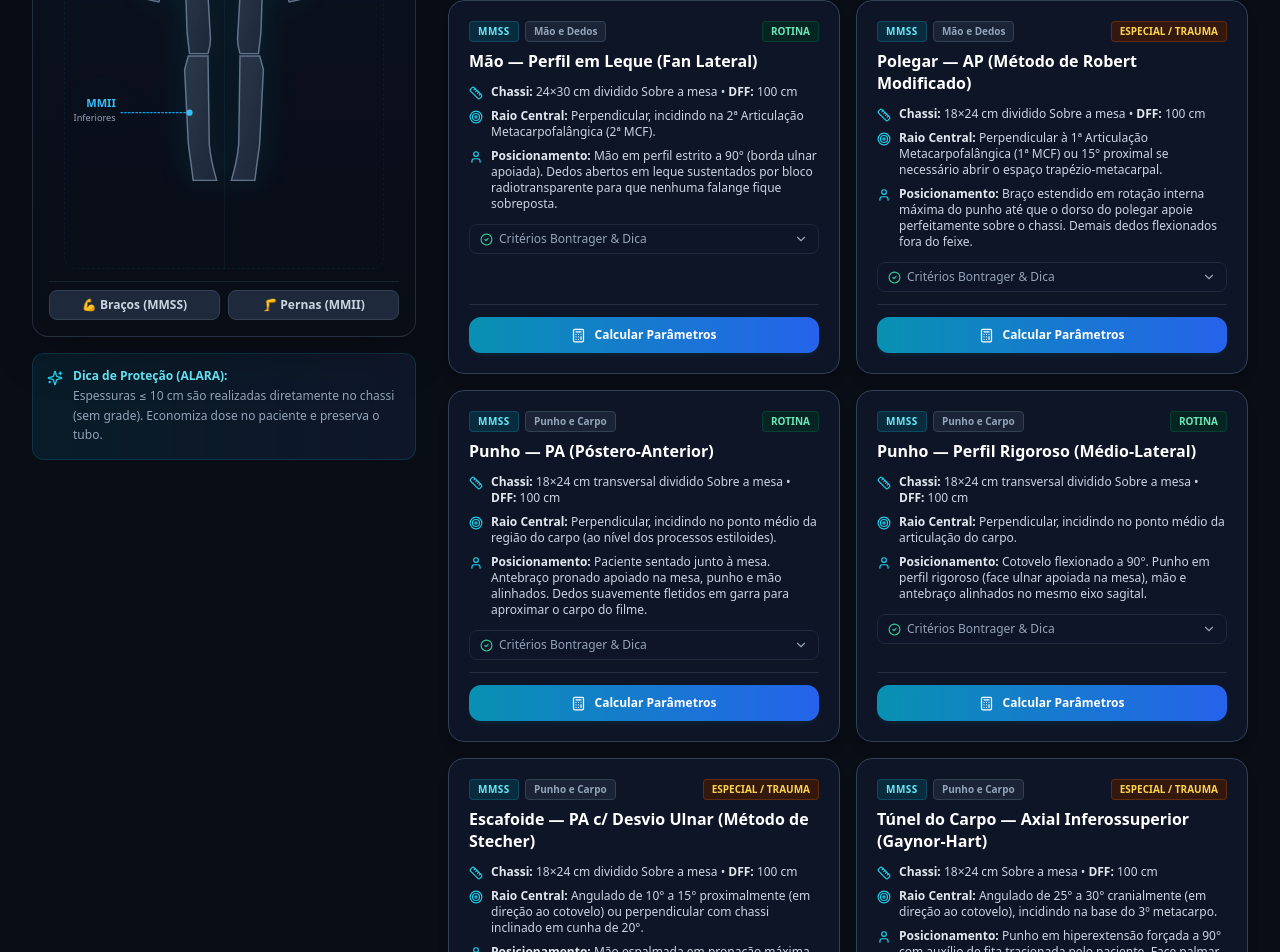
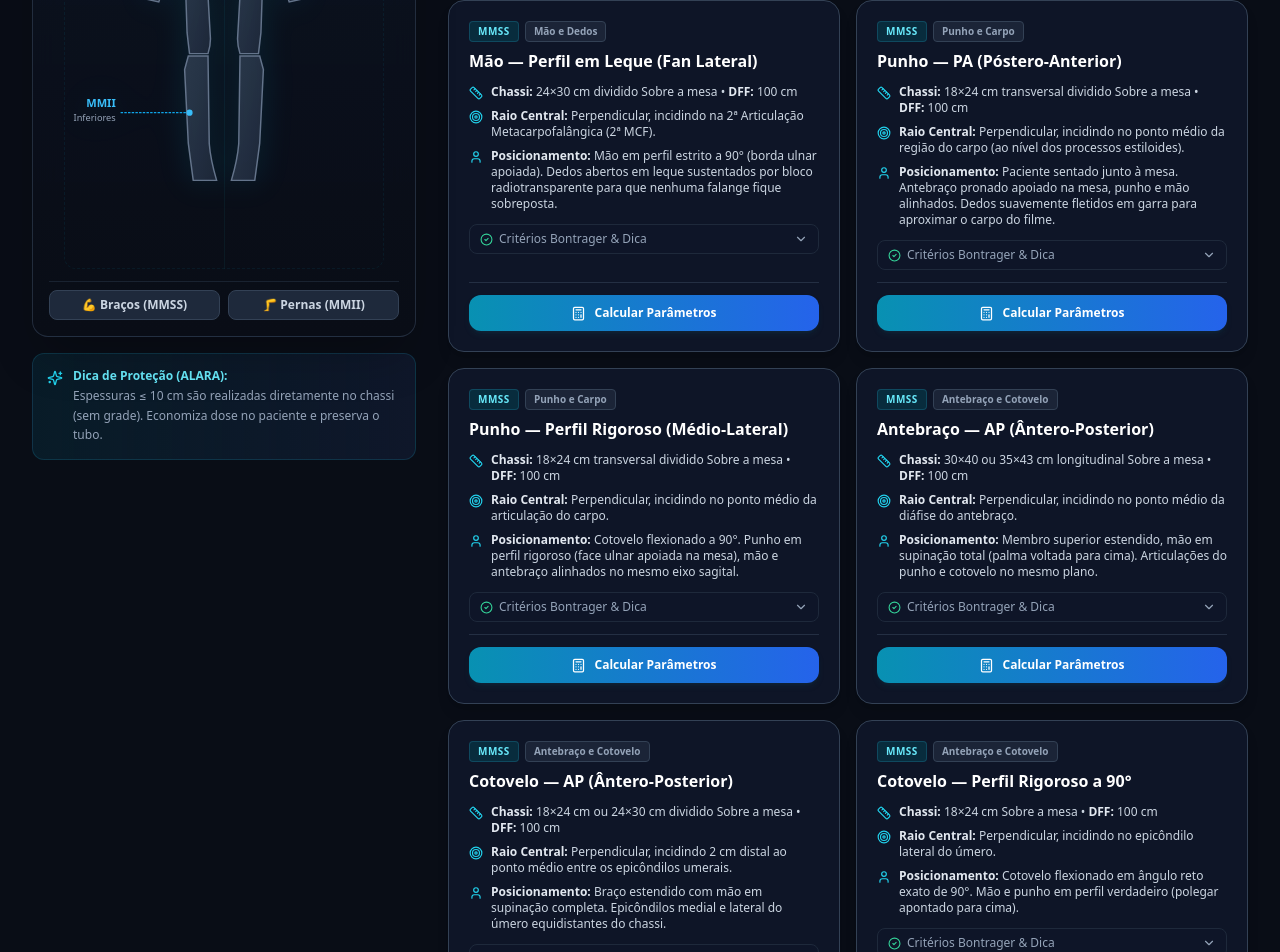
Before and after one commit to HenriqueFreire/guia-posicionamento-radiografico, a React (Vite) app: page / in a window 1280 px wide. Shown: the part 580-1532 px from the top of the page. Built offline with nearby package versions, Linux system fonts and the light colour scheme.

Commit message:
feat(rotinas): manter exclusivamente incidencias de rotina e remover exames especiais/trauma

```diff
--- a/src/components/CardIncidencia.tsx
+++ b/src/components/CardIncidencia.tsx
@@ -23,22 +23,12 @@ export const CardIncidencia: React.FC<CardIncidenciaProps> = ({
     <article className="bg-radiology-dark/90 border border-radiology-border rounded-2xl p-5 flex flex-col justify-between shadow-lg hover:shadow-cyan-950/30 hover:border-cyan-500/40 transition-all duration-300">
       <div>
         {/* Badges de Categoria */}
-        <div className="flex items-center justify-between gap-2 mb-2 flex-wrap">
-          <div className="flex items-center gap-1.5 flex-wrap">
-            <span className="text-[10px] font-bold uppercase tracking-wider px-2 py-0.5 rounded bg-cyan-950/80 text-cyan-300 border border-cyan-800/60">
-              {incidencia.regiao}
-            </span>
-            <span className="text-[10px] font-semibold text-slate-400 bg-slate-800/80 px-2 py-0.5 rounded border border-slate-700">
-              {incidencia.subregiao}
-            </span>
-          </div>
-
-          <span className={`text-[10px] font-bold uppercase px-2 py-0.5 rounded border ${
-            incidencia.tipo === 'Rotina'
-              ? 'bg-emerald-950/70 text-emerald-300 border-emerald-800/50'
-              : 'bg-amber-950/70 text-amber-300 border-amber-800/50'
-          }`}>
-            {incidencia.tipo}
+        <div className="flex items-center gap-1.5 mb-2 flex-wrap">
+          <span className="text-[10px] font-bold uppercase tracking-wider px-2 py-0.5 rounded bg-cyan-950/80 text-cyan-300 border border-cyan-800/60">
+            {incidencia.regiao}
+          </span>
+          <span className="text-[10px] font-semibold text-slate-400 bg-slate-800/80 px-2 py-0.5 rounded border border-slate-700">
+            {incidencia.subregiao}
           </span>
         </div>
 
--- a/src/components/Header.tsx
+++ b/src/components/Header.tsx
@@ -48,7 +48,7 @@ export const Header: React.FC<HeaderProps> = ({
             type="text"
             value={busca}
             onChange={(e) => onMudarBusca(e.target.value)}
-            placeholder="Buscar por incidência, estrutura ou epônimo (ex: escafoide, ombro y, mortise, farill, joelho)..."
+            placeholder="Buscar por incidência, estrutura ou osso (ex: punho, antebraço, joelho, fêmur, bacia)..."
             className="w-full pl-10 pr-10 py-2.5 bg-radiology-dark border border-radiology-border rounded-xl text-sm text-white placeholder-slate-500 focus:outline-none focus:border-cyan-500 focus:ring-2 focus:ring-cyan-500/20 transition-all"
           />
           {busca && (
--- a/src/data/incidencias.ts
+++ b/src/data/incidencias.ts
@@ -53,22 +53,6 @@ export const INCIDENCIAS: IncidenciaRadiografica[] = [
     dicaPratica: 'Evite que o polegar fique escondido atrás dos dedos; mantenha-o apontando para cima.'
   },
   {
-    id: 'polegar-ap-robert',
-    nome: 'Polegar — AP (Método de Robert Modificado)',
-    regiao: 'MMSS',
-    subregiao: 'Mão e Dedos',
-    tipo: 'Especial / Trauma',
-    espessuraMediaCm: 3,
-    masBase: 2.5,
-    dffCm: 100,
-    tamanhoChassi: '18×24 cm dividido',
-    gradeRecomendada: false,
-    raioCentral: 'Perpendicular à 1ª Articulação Metacarpofalângica (1ª MCF) ou 15° proximal se necessário abrir o espaço trapézio-metacarpal.',
-    posicionamento: 'Braço estendido em rotação interna máxima do punho até que o dorso do polegar apoie perfeitamente sobre o chassi. Demais dedos flexionados fora do feixe.',
-    criteriosBontrager: 'Polegar em AP verdadeiro. Articulação trapézio-metacarpal claramente aberta sem sobreposição para diagnóstico de Fratura-luxação de Bennett e Rolando.',
-    dicaPratica: 'A rotação interna máxima da mão é a chave do exame. Se o paciente sentir dor, incline ligeiramente o chassi.'
-  },
-  {
     id: 'punho-pa',
     nome: 'Punho — PA (Póstero-Anterior)',
     regiao: 'MMSS',
@@ -99,38 +83,6 @@ export const INCIDENCIAS: IncidenciaRadiografica[] = [
     posicionamento: 'Cotovelo flexionado a 90°. Punho em perfil rigoroso (face ulnar apoiada na mesa), mão e antebraço alinhados no mesmo eixo sagital.',
     criteriosBontrager: 'Sobreposição exata dos processos estiloides do rádio e da ulna. Rádio distal, semilunar e capitato alinhados no mesmo eixo longitudinal.',
     dicaPratica: 'O ombro, o cotovelo e o punho devem estar estritamente na mesma altura do plano da mesa.'
-  },
-  {
-    id: 'escafoide-stecher',
-    nome: 'Escafoide — PA c/ Desvio Ulnar (Método de Stecher)',
-    regiao: 'MMSS',
-    subregiao: 'Punho e Carpo',
-    tipo: 'Especial / Trauma',
-    espessuraMediaCm: 5,
-    masBase: 4.5,
-    dffCm: 100,
-    tamanhoChassi: '18×24 cm dividido',
-    gradeRecomendada: false,
-    raioCentral: 'Angulado de 10° a 15° proximalmente (em direção ao cotovelo) ou perpendicular com chassi inclinado em cunha de 20°.',
-    posicionamento: 'Mão espalmada em pronação máxima sobre o chassi com desvio ulnar forçado suave (addução) sem mover o antebraço.',
-    criteriosBontrager: 'Escafoide planificado e elongado sem encurtamento óptico. Espaços articulares adjacentes à cintura do escafoide livres de sobreposição.',
-    dicaPratica: 'Indispensável para descartar fratura oculta de escafoide após queda com mão espalmada.'
-  },
-  {
-    id: 'tunel-carpo-gaynor-hart',
-    nome: 'Túnel do Carpo — Axial Inferossuperior (Gaynor-Hart)',
-    regiao: 'MMSS',
-    subregiao: 'Punho e Carpo',
-    tipo: 'Especial / Trauma',
-    espessuraMediaCm: 6,
-    masBase: 5.5,
-    dffCm: 100,
-    tamanhoChassi: '18×24 cm',
-    gradeRecomendada: false,
-    raioCentral: 'Angulado de 25° a 30° cranialmente (em direção ao cotovelo), incidindo na base do 3º metacarpo.',
-    posicionamento: 'Punho em hiperextensão forçada a 90° com auxílio de fita tracionada pelo paciente. Face palmar voltada para a ampola.',
-    criteriosBontrager: 'Sulco do carpo em formato de ferradura visível em perfil tangencial. Pisiforme e hâmulo do hamato projetados livremente.',
-    dicaPratica: 'Peça ao paciente para puxar a fita com a outra mão suavemente, sem fletir o cotovelo.'
   },
   {
     id: 'antebraco-ap',
@@ -197,22 +149,6 @@ export const INCIDENCIAS: IncidenciaRadiografica[] = [
     dicaPratica: 'Rodar o corpo 35° a 45° em direção ao lado examinado projeta a glenoide de perfil sem sobreposição da cabeça do úmero.'
   },
   {
-    id: 'ombro-perfil-y',
-    nome: 'Ombro — Perfil em Y Escapular (Método de Neer)',
-    regiao: 'MMSS',
-    subregiao: 'Ombro e Clavícula',
-    tipo: 'Especial / Trauma',
-    espessuraMediaCm: 14,
-    masBase: 18.0,
-    dffCm: 100,
-    tamanhoChassi: '24×30 cm longitudinal (com grade)',
-    gradeRecomendada: true,
-    raioCentral: 'Perpendicular à articulação escapuloumeral (ângulo superior da escápula projetando o Y).',
-    posicionamento: 'Paciente em ortostase obliquado de 45° a 60° (OAD ou OAE com ombro afetado encostado na estativa). Braço afetado repousando junto ao tronco.',
-    criteriosBontrager: 'Acrômio e processo coracoide formando as hastes superiores do Y; corpo da escápula no eixo vertical. Cabeça umeral sobreposta ao centro da glenoide (descarte de luxação).',
-    dicaPratica: 'Palpe a espinha e a borda medial da escápula: o plano entre elas deve estar perpendicular ao receptor de imagem.'
-  },
-  {
     id: 'clavicula-ap-axial',
     nome: 'Clavícula — AP e AP Axial',
     regiao: 'Cintura & Tórax',
@@ -227,22 +163,6 @@ export const INCIDENCIAS: IncidenciaRadiografica[] = [
     posicionamento: 'Paciente em ortostase ereta ou decúbito dorsal. Braços relaxados ao lado do corpo com cabeça voltada para o lado oposto.',
     criteriosBontrager: 'No AP Axial, a clavícula projeta-se quase inteiramente acima dos arcos costais e ápice pulmonar, permitindo visualizar fraturas sem sobreposição.',
     dicaPratica: 'Pacientes brevilíneos exigem maior angulação cefálica (30°), enquanto longilíneos exigem cerca de 15° a 20°.'
-  },
-  {
-    id: 'ac-bilateral-carga',
-    nome: 'Articulações Acromioclaviculares — Bilateral c/ e s/ Carga',
-    regiao: 'Cintura & Tórax',
-    subregiao: 'Ombro e Clavícula',
-    tipo: 'Especial / Trauma',
-    espessuraMediaCm: 11,
-    masBase: 14.0,
-    dffCm: 180,
-    tamanhoChassi: '35×43 cm transversal panorâmico',
-    gradeRecomendada: true,
-    raioCentral: 'Perpendicular, incidindo no ponto médio entre as duas articulações AC (ao nível da incisura jugular).',
-    posicionamento: 'Paciente em ortostase ereta. Primeiro disparo sem pesos; segundo disparo com pesos iguais (2,5 a 5 kg) amarrados aos punhos.',
-    criteriosBontrager: 'Comparação simétrica das distâncias coracoclavicular e acromioclavicular para quantificação de luxação AC (Classificação de Rockwood).',
-    dicaPratica: 'NUNCA peça ao paciente para segurar os pesos com as mãos; amarre-os aos punhos para relaxar o músculo deltoide.'
   },
   {
     id: 'esterno-rao',
@@ -409,38 +329,6 @@ export const INCIDENCIAS: IncidenciaRadiografica[] = [
     dicaPratica: 'A angulação cefálica de 5° a 7° é essencial para alinhar as bordas inferiores dos côndilos medial e lateral.'
   },
   {
-    id: 'joelho-tunel-holmblad',
-    nome: 'Joelho — Fossa Intercondilar / Túnel (Holmblad)',
-    regiao: 'MMII',
-    subregiao: 'Joelho e Perna',
-    tipo: 'Especial / Trauma',
-    espessuraMediaCm: 13,
-    masBase: 14.0,
-    dffCm: 100,
-    tamanhoChassi: '24×30 cm longitudinal (com grade)',
-    gradeRecomendada: true,
-    raioCentral: 'Perpendicular à perna, incidindo no ponto médio da fossa poplítea.',
-    posicionamento: 'Paciente ajoelhado em quatro apoios na mesa com flexão do joelho de 60° a 70°, tronco inclinado para a frente.',
-    criteriosBontrager: 'Fossa intercondilar aberta em formato de ferradura sem sobreposição. Eminências intercondilares e platôs tibiais livres.',
-    dicaPratica: 'Exame de ouro para detecção de corpos livres intra-articulares ("ratos articulares") e lesões dos ligamentos cruzados.'
-  },
-  {
-    id: 'patela-axial-settegast',
-    nome: 'Patela — Axial (Método de Settegast / Sunrise)',
-    regiao: 'MMII',
-    subregiao: 'Joelho e Perna',
-    tipo: 'Especial / Trauma',
-    espessuraMediaCm: 9,
-    masBase: 8.0,
-    dffCm: 100,
-    tamanhoChassi: '18×24 cm transversal',
-    gradeRecomendada: false,
-    raioCentral: 'Angulado 15° a 20° cefálico em relação ao longo eixo da patela, incidindo na articulação patelofemoral.',
-    posicionamento: 'Decúbito ventral com joelho fletido em 90° sustentado por faixa tracionada pelo paciente. (Contraindicado em suspeita de fratura aguda).',
-    criteriosBontrager: 'Sulco troclear e articulação patelofemoral abertos. Facetas articulares medial e lateral da patela livres de sobreposição.',
-    dicaPratica: 'Em caso de suspeita de fratura transversa de patela, NÃO realize o Settegast pelo risco de desvio dos fragmentos; utilize a incidência de Merchant.'
-  },
-  {
     id: 'femur-ap-perfil',
     nome: 'Fêmur — AP e Perfil (Terços Proximal e Distal)',
     regiao: 'MMII',
@@ -487,53 +375,5 @@ export const INCIDENCIAS: IncidenciaRadiografica[] = [
     posicionamento: 'Joelhos fletidos a 90°, plantas dos pés unidas e coxas abduzidas em 40° a 45° simetricamente.',
     criteriosBontrager: 'Colo femoral e cabeça do fêmur em perfil lateral. Trocanter menor projetado medialmente. Articulação coxofemoral aberta.',
     dicaPratica: 'Contraindicado em pacientes com suspeita de fratura ou luxação traumática aguda do quadril.'
-  },
-  {
-    id: 'quadril-cross-table',
-    nome: 'Quadril — Perfil Cirúrgico / Axiolateral (Danelius-Miller)',
-    regiao: 'Bacia & Pelve',
-    subregiao: 'Pelve e Quadril',
-    tipo: 'Especial / Trauma',
-    espessuraMediaCm: 18,
-    masBase: 40.0,
-    dffCm: 100,
-    tamanhoChassi: '24×30 cm longitudinal com grade estacionária',
-    gradeRecomendada: true,
-    raioCentral: 'Horizontal perpendicular ao longo eixo do colo femoral e ao plano do chassi.',
-    posicionamento: 'Decúbito dorsal. Perna sadia fletida e elevada fora do trajeto do feixe; chassi posicionado paralelo ao colo femoral contra a fossa ilíaca afetada.',
-    criteriosBontrager: 'Colo e cabeça femoral em perfil sem manipulação do membro fraturado. Acetábulo e linha trocantérica claramente demonstrados.',
-    dicaPratica: 'Indispensável no trauma ortopédico de quadril: permite o perfil perfeito sem mexer 1 milímetro na perna lesionada.'
-  },
-  {
-    id: 'pelve-inlet-outlet',
-    nome: 'Pelve Trauma — Entrada (Inlet) e Saída (Outlet / Taylor)',
-    regiao: 'Bacia & Pelve',
-    subregiao: 'Pelve e Quadril',
-    tipo: 'Especial / Trauma',
-    espessuraMediaCm: 24,
-    masBase: 36.0,
-    dffCm: 100,
-    tamanhoChassi: '35×43 cm transversal (com grade Bucky)',
-    gradeRecomendada: true,
-    raioCentral: 'Inlet: 40° caudal incidindo nas EIAS. Outlet: 30° a 45° cefálico incidindo 5 cm distal à sínfise púbica.',
-    posicionamento: 'Decúbito dorsal no alinhamento sagital mediano da mesa.',
-    criteriosBontrager: 'Inlet demonstra o anel pélvico superior e abertura das sacroilíacas. Outlet alonga os ramos pubianos e ísquios para avaliar fraturas de Malgaigne.',
-    dicaPratica: 'Rotina de urgência em trauma de bacia para avaliar fraturas com deslocamento anterior, posterior ou vertical.'
-  },
-  {
-    id: 'escanometria-farill',
-    nome: 'Escanometria de MMII — Método de Farill (Três Disparos)',
-    regiao: 'MMII',
-    subregiao: 'Escanometria',
-    tipo: 'Especial / Trauma',
-    espessuraMediaCm: 14,
-    masBase: 18.0,
-    dffCm: 120,
-    tamanhoChassi: '30×40 ou 35×43 cm longitudinal dividido com chumbo',
-    gradeRecomendada: true,
-    raioCentral: 'Três disparos colimados: 1) Quadril (cabeças femorais); 2) Joelho (platôs tibiais); 3) Tornozelo (linhas articulares tíbio-talares).',
-    posicionamento: 'Decúbito dorsal com pés imobilizados medialmente. Régua milimetrada radiopaca fixada entre as pernas sem se mover durante os 3 disparos.',
-    criteriosBontrager: 'Imagens rigorosamente ortogonais dos três níveis articulares com a graduação da régua visível em cada campo para cálculo milimétrico da dismetria.',
-    dicaPratica: 'O paciente e a régua NÃO podem se mover nenhum milímetro entre os três disparos sob pena de invalidar a mensuração ortopédica.'
   }
 ];
```
